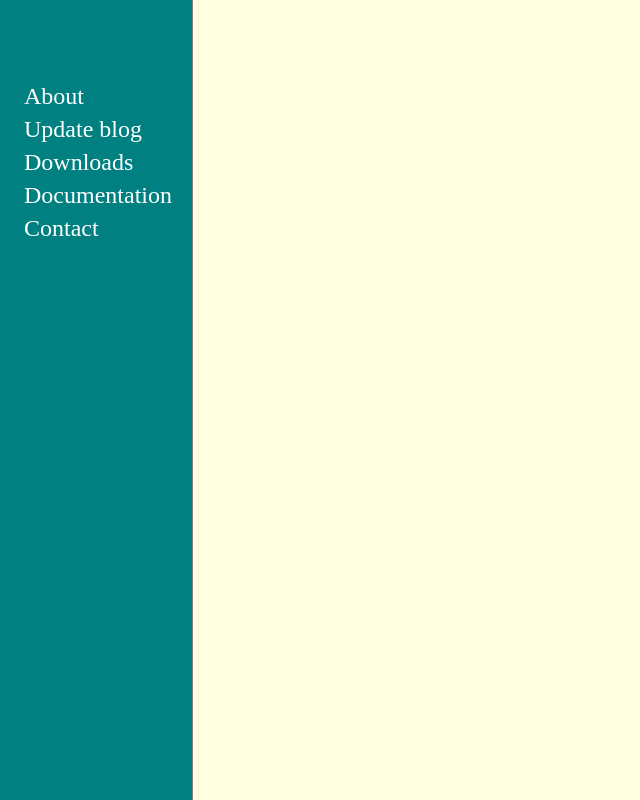
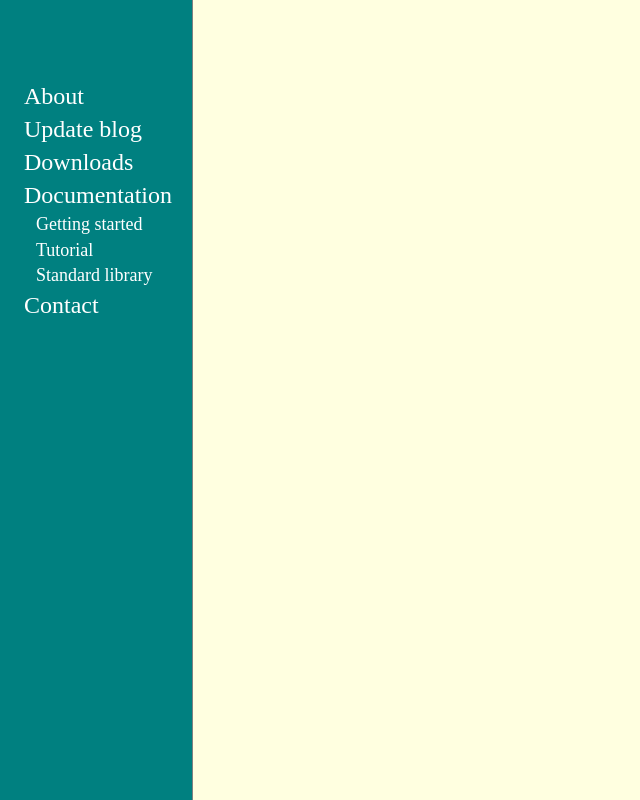
Before and after one commit to Gabie-of-the-Bo/generic-docpage, an Angular app: page / in a window 1280 px wide. Both pictures are taken after a click on the element "Documentation". Shown: the whole page, without its empty margins (0-640 px from the left). Built offline with nearby package versions, Linux system fonts and the light colour scheme.

Commit message:
Basic subsection logic

```diff
--- a/src/app/components/sidebar/sidebar.component.html
+++ b/src/app/components/sidebar/sidebar.component.html
@@ -3,8 +3,16 @@
 
     </div>
     <div class="sections">
-        <div *ngFor="let section of sections" class="section">
-            {{section.name}}
+        <div *ngFor="let section of sections">
+            <div class="section" (click)="switchState(section)">
+                {{section.name}}
+            </div>
+
+            <div *ngIf="section.sections" class="subsections {{getSubState(section)}}">
+                <div class="section" *ngFor="let subsection of section.sections">
+                    {{subsection.name}}
+                </div>
+            </div>
         </div>
     </div>
 </div>
--- a/src/app/components/sidebar/sidebar.component.scss
+++ b/src/app/components/sidebar/sidebar.component.scss
@@ -3,6 +3,8 @@
     width: 15vw;
 
     border-right: 1px;
+
+    overflow: hidden;
 }
 
 .pagetitle{
@@ -15,6 +17,8 @@
     font-size: 1.5em;
 
     .section{
+        width: 100%;
+
         padding-left: 1em;
         padding-top: 0.125em;
         padding-bottom: 0.125em;
@@ -24,6 +28,35 @@
         }
 
         cursor: pointer;
+
+        transition: background 0.1s;
+
+        .arrow{
+            display: inline;
+            left: -1em;
+        }
+    }
+
+    .subsections{
+        transition: opacity 0.3s;
+
+        .section{
+            font-size: 0.75em;
+
+            padding-top: 0.125em;
+            padding-left: 2em;
+        }
+
+        &.active{
+            opacity: 1;
+        }
+
+        &.inactive{
+            position: absolute;
+            z-index: -10000;
+
+            opacity: 0;
+        }
     }
 
     user-select: none;
--- a/src/app/components/sidebar/sidebar.component.ts
+++ b/src/app/components/sidebar/sidebar.component.ts
@@ -16,6 +16,7 @@ export class SidebarComponent implements OnInit {
 	}
 
 	sections: Section[] = []
+	subsections: Map<string, boolean> = new Map();
 
 	constructor(
 		public jsonService: JsonService
@@ -24,7 +25,20 @@ export class SidebarComponent implements OnInit {
 	ngOnInit(): void {
 		this.jsonService.getDocument('sections').then(data => {
 			this.sections = <Section[]>data;
+			this.subsections = new Map()
+
+			for(let s of this.sections){
+				this.subsections[s.name] = false;
+			}
 		})
 	}
 
+	getSubState(section: Section){
+		return this.subsections[section.name]? "active" : "inactive";
+	}
+
+	switchState(section: Section){
+		this.subsections[section.name] = !this.subsections[section.name];
+	}
+
 }
--- a/src/assets/data/sections.json
+++ b/src/assets/data/sections.json
@@ -13,7 +13,21 @@
     },
     {
         "name": "Documentation",
-        "file": ""
+        "file": "",
+        "sections": [
+            {
+                "name": "Getting started",
+                "file": ""
+            },
+            {
+                "name": "Tutorial",
+                "file": ""
+            },
+            {
+                "name": "Standard library",
+                "file": ""
+            }
+        ]
     },
     {
         "name": "Contact",
```
